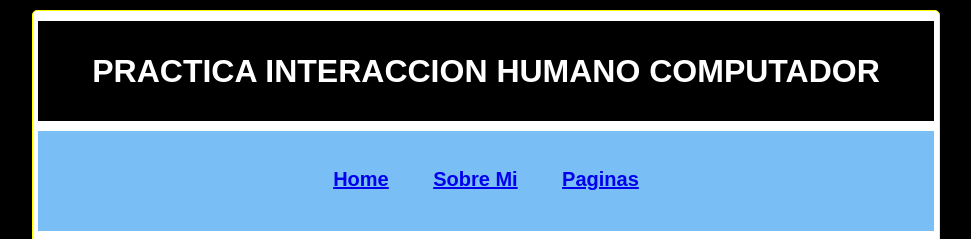
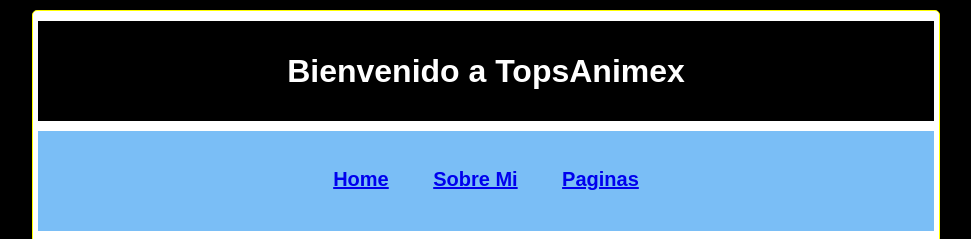
Before and after one commit to ZzinsidezZ/MiniBlog_IHC, a plain HTML site: page sobremi.html in a window 1280 px wide. Shown: the top 239 px of the page, without its empty margins (154-1125 px from the left). Drawn offline with Linux system fonts and the light colour scheme.

Commit message:
Update sobremi.html

```diff
--- a/sobremi.html
+++ b/sobremi.html
@@ -5,7 +5,7 @@
     <meta http-equiv="X-UA-Compatible" content="IE=edge" />
     <meta name="viewport" content="width=device-width, initial-scale=1.0" />
     <title>HTML Y CSS INTRO</title>
-    <meta name="author" content="ING. JUANCITO PEÑA" />
+    <meta name="author" content="Tony Vasquez Estevez" />
     <meta
       name="”description”"
       content="MAQUETACION BASICA Y SEMANTICA DE HTML5 Y CSS3"
@@ -22,7 +22,7 @@
     <div class="container">
       <!--ENCABEZADO-->
       <header>
-        <h1>PRACTICA INTERACCION HUMANO COMPUTADOR</h1>
+        <h1>Bienvenido a TopsAnimex</h1>
       </header>
       <!--NAVEGACION-->
       <nav>
```
